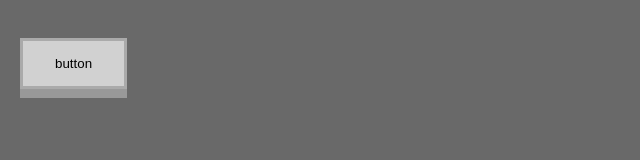
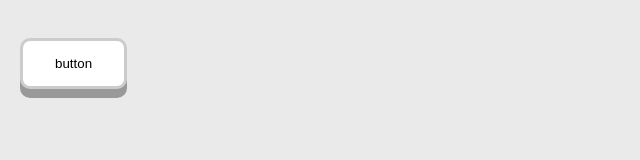
Before and after one commit to C1cada/C1cada.github.io, a plain HTML site: page game.html in a window 1280 px wide. Shown: the whole page, without its empty margins (0-640 px from the left). Drawn offline with Linux system fonts and the light colour scheme; files whose address does not match are found by name.

Commit message:
Update game_style.css

```diff
--- a/game_style.css
+++ b/game_style.css
@@ -4,21 +4,22 @@
 }
 
 #Body{
-    background-color: #696969;
+    background-color: #eaeaea;
 }
 .button:hover{
-    background-color: #aaaaaa;
+    background-color: #cccccc;
 /*    box-shadow: 0 0px 0px 0 rgba(0,0,0,0.2), 0 0px 0px 0 rgba(0,0,0,0.19);*/
 }
 .button:active{
+    background-color: #cccccc;
     transform: translateY(4px);
-    box-shadow: 0 5px #666
+    box-shadow: 0 5px #666;
 }
 .button{
-    background-color: #d1d1d1;
-/*    border-radius: 28px;*/
+    background-color: #ffffff;
+    border-radius: 10px;
     padding: 15px 32px;
-    border: 3px solid #aaaaaa;
+    border: 3px solid #cccccc;
     box-shadow: 0 9px #999;
-/*    transition-duration: 0.4s;*/
+    transition-duration: 0.4s;
 }
```
